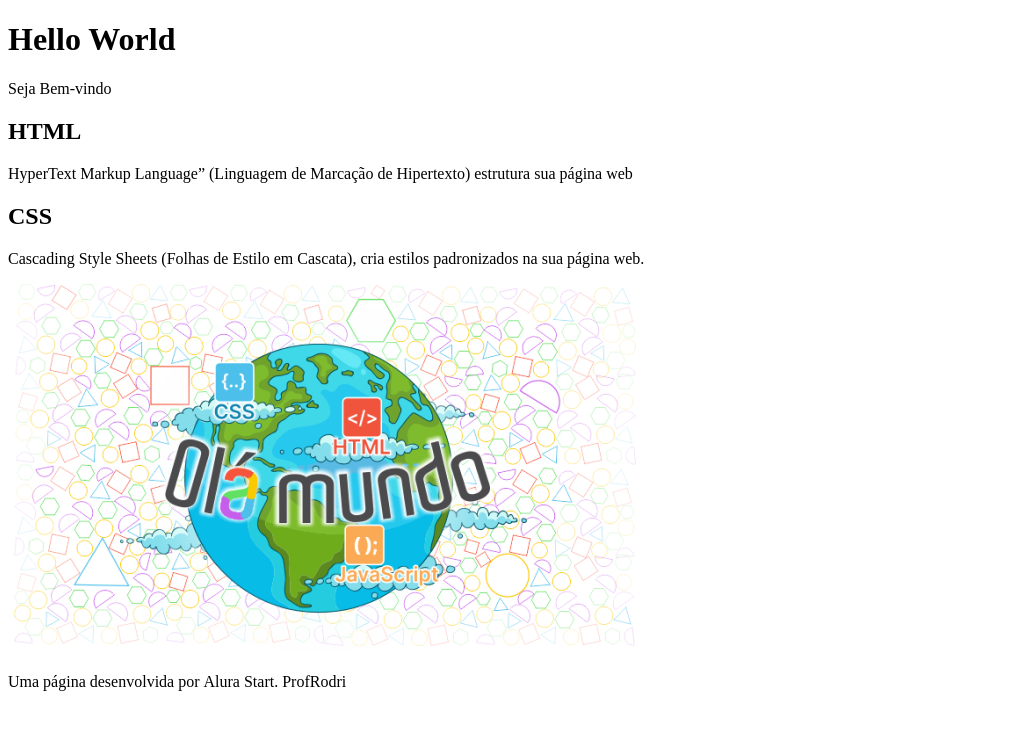
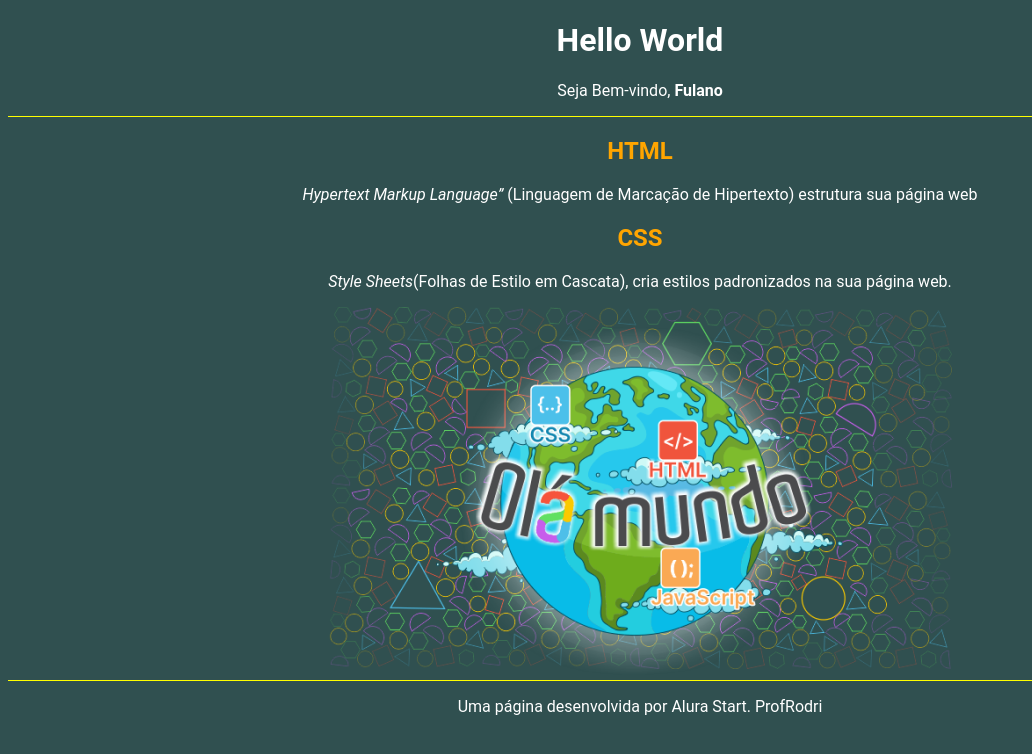
Before and after one commit to ProfRodri/B.-Caro, a plain HTML site: page index.html in a window 1280 px wide. Shown: the whole page, without its empty margins (0-1032 px from the left). Drawn offline with Linux system fonts and the light colour scheme.

Commit message:
Criamos a estilização do site

```diff
--- a/index.html
+++ b/index.html
@@ -1,24 +1,29 @@
 <!DOCTYPE html>
 <html lang="pt-br">
+
 <head>
     <meta charset="UTF-8">
     <meta name="viewport" content="width=device-width, initial-scale=1.0">
     <title>Hello World</title>
+    <link rel="stylesheet" href="style.css">
 </head>
+
 <body>
-    <head>
+
+    <header>
         <h1>Hello World</h1>
-        <p>Seja Bem-vindo</p>
+        <p>Seja Bem-vindo, <span id="nome-usuário">Fulano</span></p>
 
-    </head>
+    </header>
 
     <section>
 
         <h2>HTML</h2>
-        <p>HyperText Markup Language” (Linguagem de Marcação de Hipertexto) estrutura sua página web</p>
+        <p><span class="texto-inglês">Hypertext Markup Language”</span> (Linguagem de Marcação de Hipertexto) estrutura sua página web</p>
         <h2>CSS</h2>
-        <p>Cascading Style Sheets (Folhas de Estilo em Cascata), cria estilos padronizados na sua página web.</p>
-        <img src="imagem/Olá Mundo.png" alt="Imagem com figuras geométricas ao fundo e uma figura do planeta Terra a frente, com a inscrição Olá Mundo em letras coloridas">
+        <p><span class="texto-inglês"> Style Sheets</span>(Folhas de Estilo em Cascata), cria estilos padronizados na sua página web.</p>
+        <img src="imagem/Olá Mundo.png"
+            alt="Imagem com figuras geométricas ao fundo e uma figura do planeta Terra a frente, com a inscrição Olá Mundo em letras coloridas">
 
     </section>
 
@@ -26,4 +31,5 @@
         <p>Uma página desenvolvida por Alura Start. ProfRodri</p>
     </footer>
 </body>
+
 </html>
--- /dev/null
+++ b/style.css
@@ -0,0 +1,13 @@
+h2{color: orange;}
+body{background-color: #305050;
+color: white;
+font-family: Roboto;
+text-align: center}
+header{
+    border-bottom: 1px solid yellow;
+}
+footer{
+    border-top: 1px solid yellow;
+}
+#nome-usuário{font-weight: bold;}
+.texto-inglês{font-style: italic;}
```
